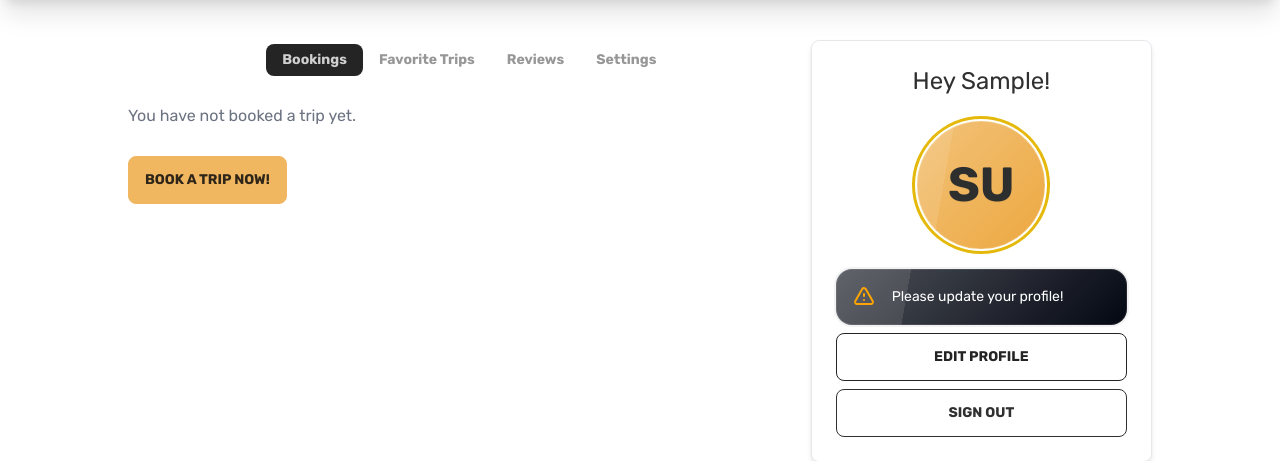
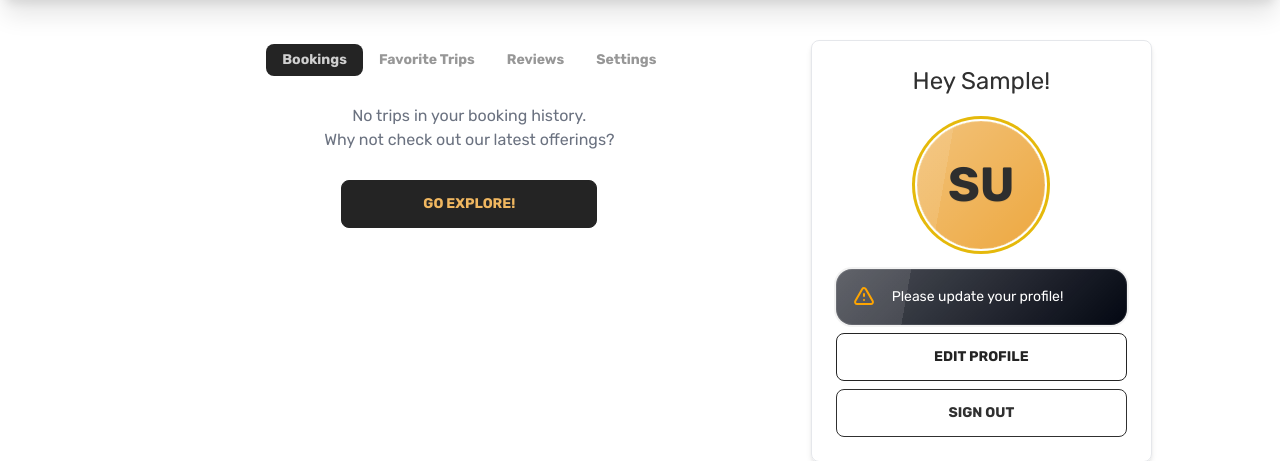
Before and after one commit to kpetrauskas92/Mont-Adventures-PP5, a Django app: page /profiles/profile/ in a window 1280 px wide. Shown: the part 72-533 px from the top of the page. Run offline with Django 4.2, Linux system fonts and the light colour scheme; the visitor is signed in with stand-in values (Sample User, id 1); data comes from the database, SQL or seed files in the repository; data that the repository does not hold is empty; style sheets or scripts are compiled from the project's sources; parts of the project's set-up code (start-up, migrations or seed data) failed here and were passed over; some libraries are stand-ins or nearby versions.

Commit message:
updated profile tab templates for UX/UI

```diff
--- a/profiles/templates/includes/user-bookings.html
+++ b/profiles/templates/includes/user-bookings.html
@@ -89,10 +89,13 @@
 <!-- If there are no orders -->
 {% else %}
     <div class="mb-6">
-        <div class="">
-            <p class="text-gray-500 py-2">You have not booked a trip yet.</p>
-            <a class="btn btn-secondary mt-5"
-                href="{% url 'trip_packages' %}">Book a trip now!
+        <div class="mx-auto text-center">
+            <p class="text-gray-500 py-2 px-4">
+                No trips in your booking history.<br />
+                Why not check out our latest offerings?
+            </p>
+            <a class="btn btn-primary text-secondary btn-wide mt-5"
+                href="{% url 'trip_packages' %}">Go Explore!
             </a>
         </div>
     </div>
```
Also changed, not shown: profiles/templates/includes/user-favorites.html (+20 -10 lines), profiles/templates/includes/user-reviews.html (+8 -2 lines).
